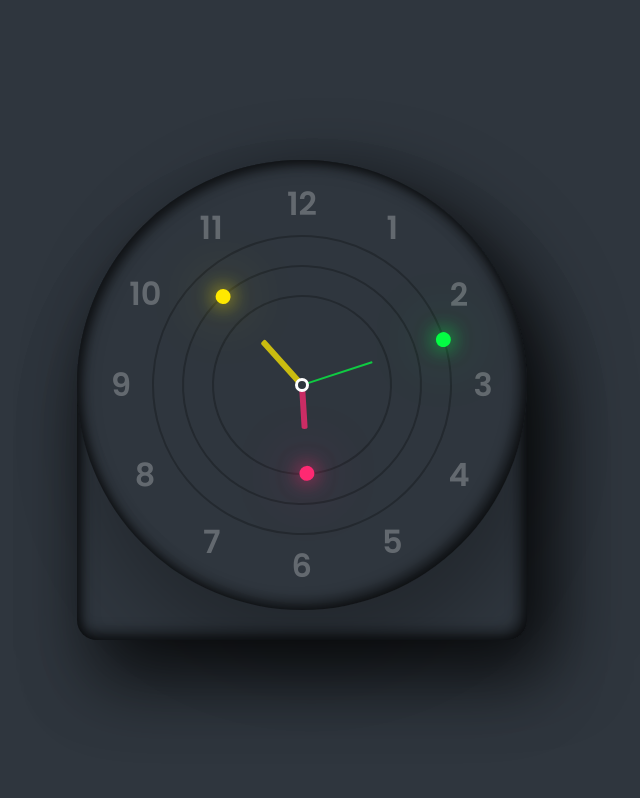
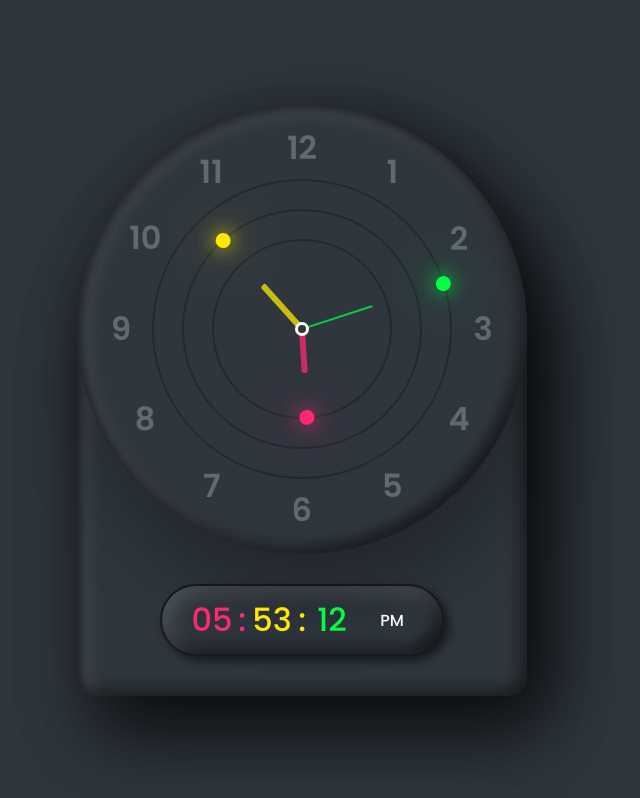
Before and after one commit to Xstape/watch, a plain HTML site: page index.html in a window 1280 px wide. Shown: the whole page, without its empty margins (338-978 px from the left). Drawn offline with Linux system fonts and the light colour scheme.

Commit message:
Digital ready

```diff
--- a/css/style.scss
+++ b/css/style.scss
@@ -17,6 +17,17 @@ body {
     background: var(--main-color);
 }
 
+@keyframes animate {
+    0%
+    {
+        opacity: 1;
+    }
+    50%
+    {
+        opacity: 0;
+    }
+}
+
 .container {
     position: relative;
     background: var(--main-color);
@@ -27,11 +38,12 @@ body {
     box-shadow: 25px 25px 75px rgba(0,0,0,.75),
         10px 50px 70px rgba(0,0,0,.25),
         inset 5px 5px 10px rgba(0,0,0,.5),
-        inset 5px 5px 20px rgba(0,0,0,.2),
+        inset 5px 5px 20px rgba(255,255,255,.2),
         inset -5px -5px 15px rgba(0,0,0,.75);
     display: flex;
     justify-content: center;
     align-items: center;
+    flex-direction: column;
 }
 
 .clock {
@@ -42,7 +54,7 @@ body {
     border-radius: 50%;
     box-shadow: 10px 50px 70px rgba(0,0,0,.25),
         inset 5px 5px 10px rgba(0,0,0,.5),
-        inset 5px 5px 20px rgba(0,0,0,.2),
+        inset 5px 5px 20px rgba(255,255,255,.2),
         inset -5px -5px 15px rgba(0,0,0,.75);
     display: flex;
     justify-content: center;
@@ -121,3 +133,44 @@ body {
         z-index: 8;
     }
 }
+
+// Digital clock style
+#time {
+    margin-bottom: 40px;
+    display: flex;
+    padding: 10px 20px;
+    font-size: 2em;
+    font-weight: 600;
+    border: 2px solid rgba(0,0,0,.5);
+    border-radius: 40px;
+    box-shadow: 5px 5px 10px rgba(0,0,0,.5),
+        inset 5px 5px 20px rgba(255,255,255,.2),
+        inset -5px -5px 15px rgba(0,0,0,.75);
+    div {
+        position: relative;
+        width: 60px;
+        text-align: center;
+        font-weight: 500;
+        color: var(--clr);
+        &:nth-child(1), &:nth-child(2) {
+            &::after {
+                content: ':';
+                position: absolute;
+                right: -4px;
+            }
+        }
+        &:nth-child(2) {
+            &::after {
+                animation: animate 1s steps(1) infinite;
+            }
+        }
+        &:last-child {
+            font-size: 0.5em;
+            text-transform: uppercase;
+            display: flex;
+            justify-content: center;
+            align-items: center;
+            color: #fff;
+        }
+    }
+}
--- a/index.html
+++ b/index.html
@@ -28,6 +28,14 @@
             <span style="--i:11;"><b>11</b></span>
             <span style="--i:12;"><b>12</b></span>
         </div>
+
+        <!-- Digital clock -->
+        <div id="time">
+            <div id="hours" style="--clr: #ff2972">00</div>
+            <div id="minutes" style="--clr: #fee800">00</div>
+            <div id="seconds" style="--clr: #04fc43">00</div>
+            <div id="ampm">AM</div>
+        </div>
     </div>
 
     <script src="js/script.js"></script>
--- a/js/script.js
+++ b/js/script.js
@@ -11,4 +11,31 @@ setInterval(() => {
     hr.style.transform = `rotateZ(${hh + mm / 12}deg)`;
     mn.style.transform = `rotateZ(${mm}deg)`;
     sc.style.transform = `rotateZ(${ss}deg)`;
+
+    // Digital clocks
+    let hours = document.getElementById('hours');
+    let minutes = document.getElementById('minutes');
+    let seconds = document.getElementById('seconds');
+    let ampm = document.getElementById('ampm');
+
+    let h = new Date().getHours();
+    let m= new Date().getMinutes();
+    let s = new Date().getSeconds();
+
+    let am = h >= 12 ? "PM" : "AM";
+
+    // Convert 24hr -> 12hr
+    if (h > 12) {
+        h = h - 12;
+    };
+
+    // Add zero before digit number
+    h = (h < 10) ? "0" + h : h;
+    m = (m < 10) ? "0" + m : m;
+    s = (s < 10) ? "0" + s : s;
+
+    hours.innerHTML = h;
+    minutes.innerHTML = m;
+    seconds.innerHTML = s;
+    ampm.innerHTML = am;
 });
```
Also changed, not shown: css/style.min.css, 1 other file.
